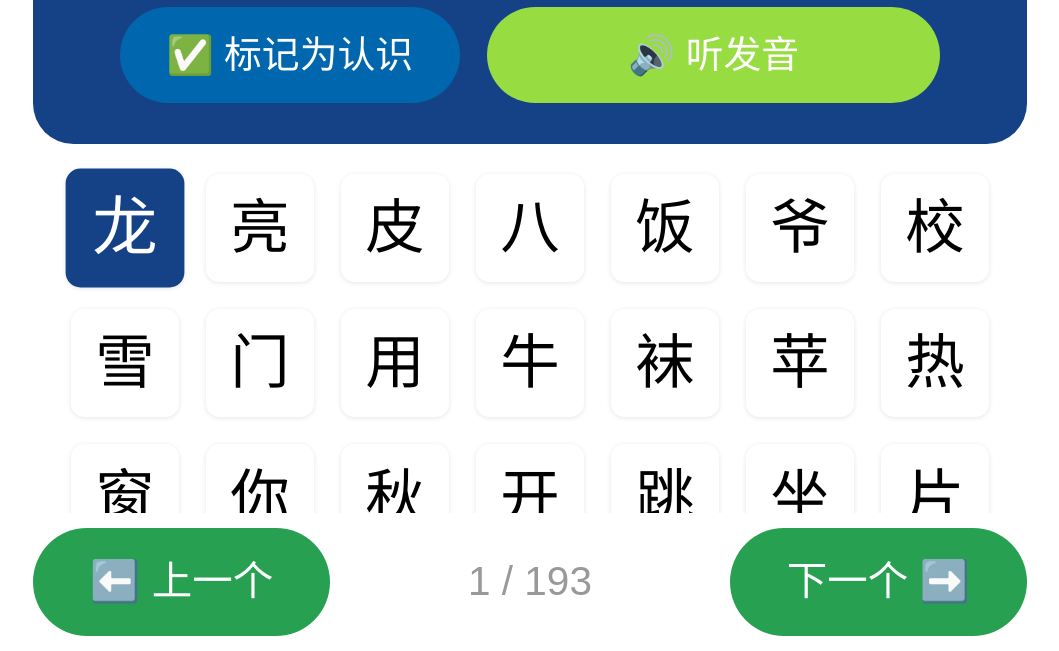
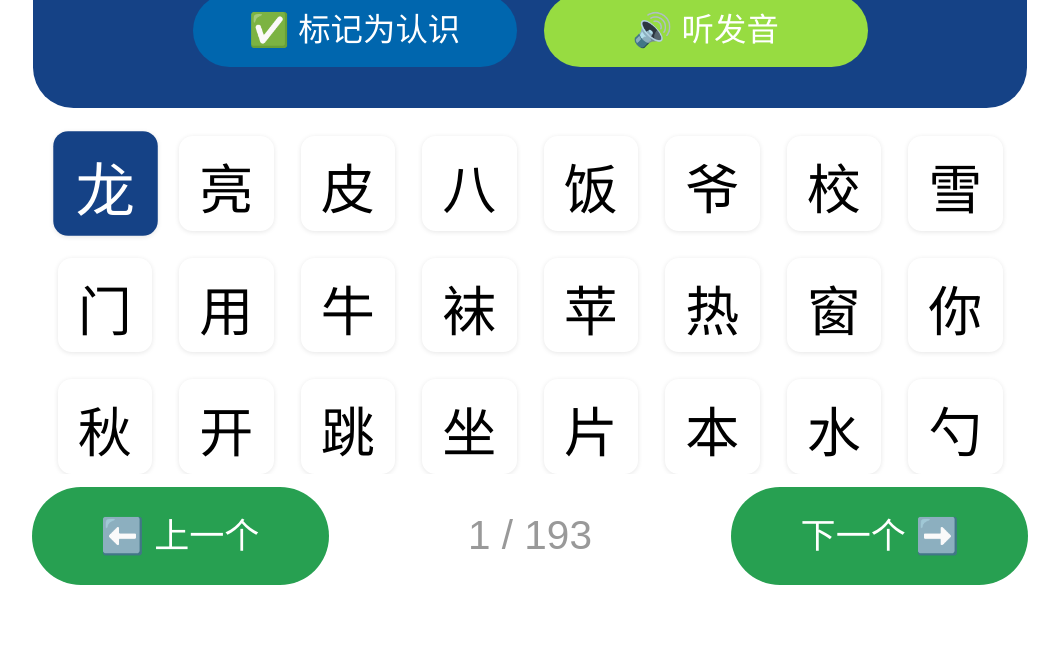
Before and after one commit to Sheila6566/literacy-tools, a plain HTML site: page index.html in a window 1280 px wide. Shown: the part 547-1198 px from the top of the page, without its empty margins (110-1169 px from the left). After the commit the page ends 1145 px from the top, so only its background shows below. Drawn offline with nearby package versions, Linux system fonts and the light colour scheme.

Commit message:
Update style.css

```diff
--- a/src/style.css
+++ b/src/style.css
@@ -12,7 +12,7 @@ body {
 input,
 select,
 button {
-	font-size: 1.5rem;
+	font-size: 1.3rem;
 	border: none;
 	border-radius: 3rem;
 }
@@ -105,8 +105,8 @@ button {
 	border: none;
 	cursor: pointer;
 	transition: all 0.3s;
-	line-height: 2.5em;
-	font-size: 1.4rem;
+	line-height: 2.2em;
+	font-size: 1.2rem;
 }
 
 .sound-btn:hover,
@@ -116,11 +116,11 @@ button {
 
 .sound-btn {
 	background: #97dc41;
-	width: 12em;
+	width: 10em;
 }
 .learn-btn {
 	background: #0066ae;
-	width: 9em;
+	width: 10em;
 }
 
 .learn-btn.learned {
@@ -140,22 +140,17 @@ button {
 	display: flex;
 	justify-content: space-between;
 	align-items: center;
-	padding: 15px;
+	padding: 0.5rem;
 }
 
 .nav-btn {
 	background: #27a051;
 	color: white;
-	height: 4rem;
+	height: 3.6rem;
 	line-height: 2em;
 	width: 11rem;
 	cursor: pointer;
 	transition: all 0.3s;
-}
-
-.nav-btn:hover {
-	background: #1976d2;
-	transform: translateY(-2px);
 }
 
 .nav-btn:disabled {
@@ -175,18 +170,18 @@ button {
 	flex-wrap: wrap;
 	gap: 1rem;
 	overflow-y: auto;
-	padding: 15px;
+	padding: 0.5rem;
 	min-height: 8em;
 }
 
 .char-thumb {
-	width: 4rem;
-	height: 4rem;
+	width: 3.5rem;
+	height: 3.5rem;
 	line-height: 4rem;
 	background: white;
 	border-radius: 0.5rem;
 	text-align: center;
-	font-size: 2.2rem;
+	font-size: 2rem;
 	cursor: pointer;
 	box-shadow: 0 1px 5px rgba(0, 0, 0, 0.1);
 	transition: all 0.3s;
```
